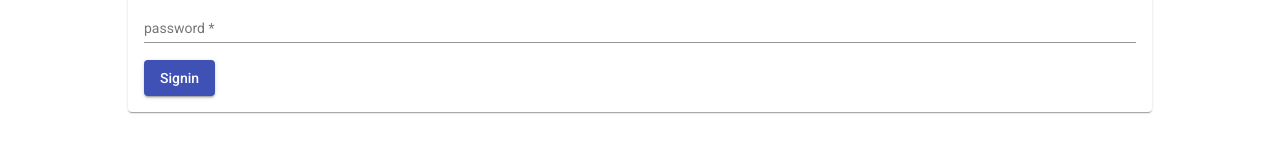
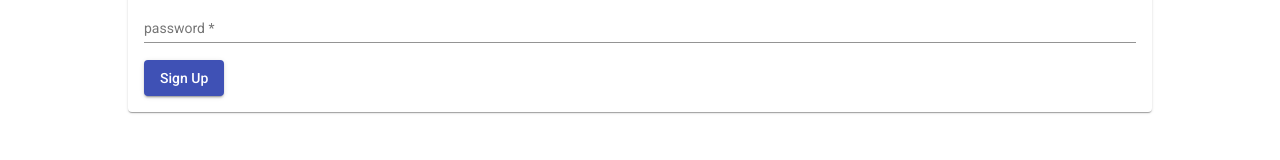
Before and after one commit to edition18/MEAN-Course, an Angular app: page /signup in a window 1280 px wide. Shown: the part 133-293 px from the top of the page. Built offline with nearby package versions, Linux system fonts and the light colour scheme.

Commit message:
lesson 100 created authservice and authdata

```diff
--- /dev/null
+++ b/src/app/auth/auth-data.model.ts
@@ -0,0 +1,4 @@
+export interface AuthData {
+  email: string,
+  password: string;
+}
--- /dev/null
+++ b/src/app/auth/auth.service.ts
@@ -0,0 +1,17 @@
+import { HttpClient } from '@angular/common/http';
+import { Injectable } from "@angular/core";
+import { AuthData } from './auth-data.model';
+
+@Injectable({ providedIn: "root" })
+
+export class AuthService {
+  constructor(private http: HttpClient) {}
+
+  createUser(email: string, password: string) {
+    const authData: AuthData = {email: email, password: password};
+    this.http.post("http://localhost:3000/api/user/signup", authData)
+      .subscribe(response => {
+        console.log(response);
+      });
+  }
+}
--- a/src/app/auth/signup/signup.component.html
+++ b/src/app/auth/signup/signup.component.html
@@ -9,6 +9,6 @@
      <input type="password" name="password" ngModel matInput placeholder="password" #passwordInput="ngModel" required>
       <mat-error *ngIf="passwordInput.invalid">Please enter valid password</mat-error>
     </mat-form-field>
-    <button mat-raised-button color="primary" type="submit">Signin</button>
+    <button mat-raised-button color="primary" type="submit">Sign Up</button>
   </form>
 </mat-card>
--- a/src/app/auth/signup/signup.component.ts
+++ b/src/app/auth/signup/signup.component.ts
@@ -1,5 +1,6 @@
 import { Component } from '@angular/core';
 import { NgForm } from '@angular/forms';
+import { AuthService } from '../auth.service';
 
 @Component({
   templateUrl: "./signup.component.html",
@@ -12,11 +13,12 @@ import { NgForm } from '@angular/forms';
 
 export class SignupComponent {
   isLoading: false;
-
+  constructor(public authService: AuthService) {}
 
   onSignup(form: NgForm) {
-    console.log(form.value);
-    //shows all properties of forms
-    //being email AND password
+    if (form.invalid) {
+      return;
+    }
+    this.authService.createUser(form.value.email, form.value.password);
   }
 }
```
